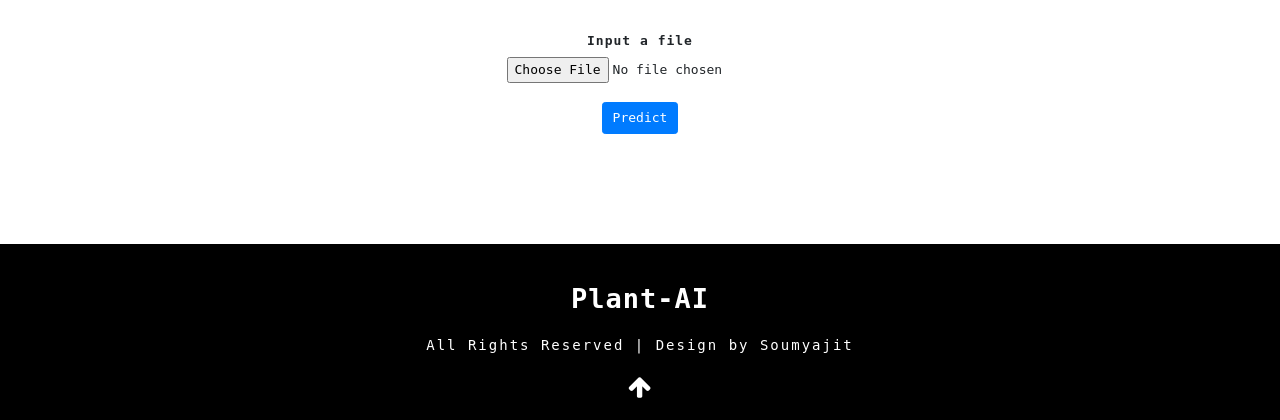
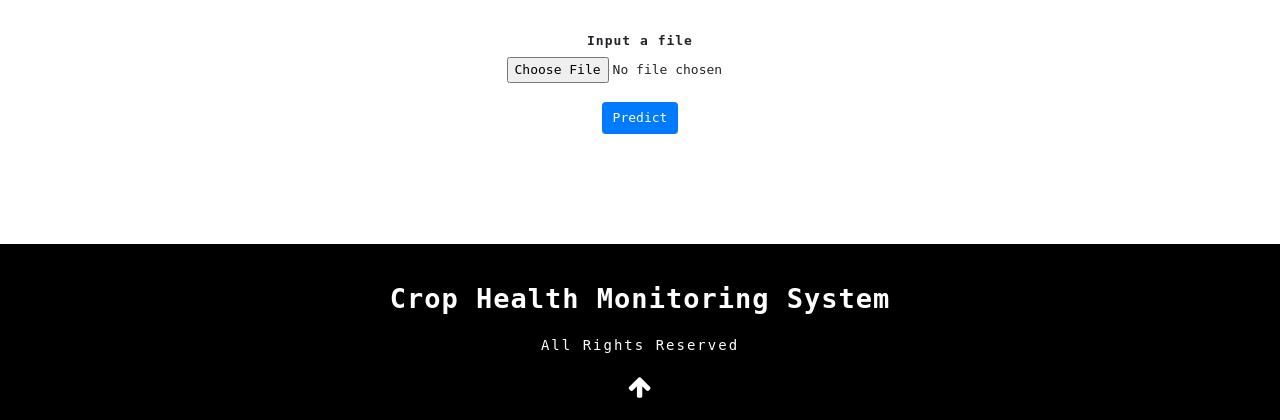
Before and after one commit to vyshnavikatkuri/Plant-Disease-Detection, a Flask app: page / in a window 1280 px wide. Shown: the part 1547-1967 px from the top of the page. Run offline with Flask 3, Linux system fonts and the light colour scheme; some libraries are stand-ins or nearby versions.

Commit message:
Update index.html

```diff
--- a/Flask/templates/index.html
+++ b/Flask/templates/index.html
@@ -154,11 +154,11 @@
   <footer>
     <div class="container pt-5 pb-3">
       <div class="footer-w3layouts-head text-center">
-        <h2><a href="index.html">Plant-AI</a></h2>
+        <h2><a href="index.html">Crop Health Monitoring System</a></h2>
       </div>
       <div class="bottem-wthree-footer text-center pt-md-4 pt-3">
         <p>
-          All Rights Reserved | Design by Soumyajit
+          All Rights Reserved
         </p>
       </div>
       <!-- move icon -->
```
